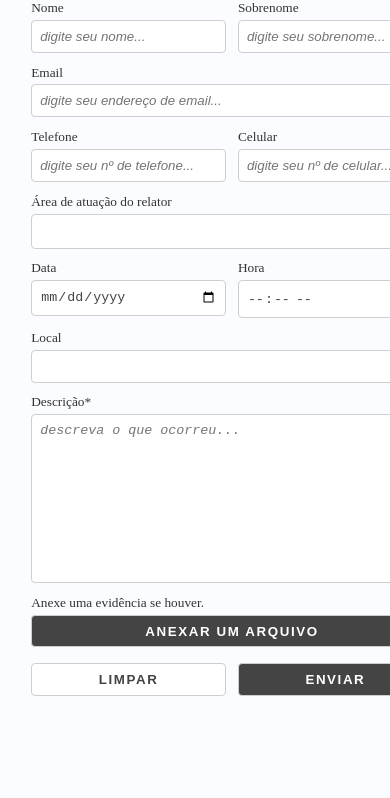
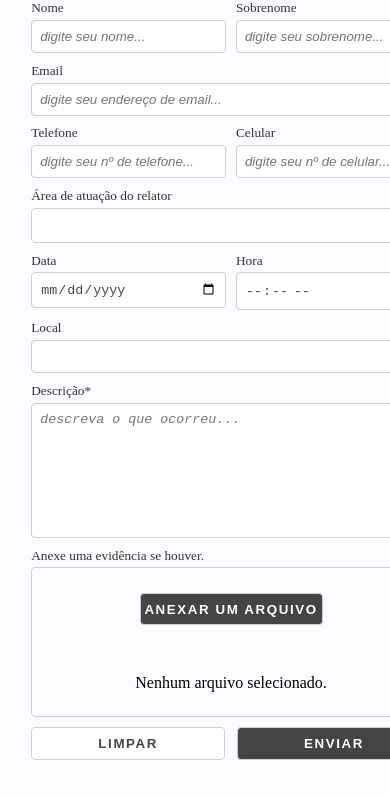
Before and after one commit to fbzpanatto/relprev, an Angular app: page / in a window 390 px wide. Shown: the top 798 px of the page. Built offline with nearby package versions, Linux system fonts and the light colour scheme; a web font is replaced by a local one.

Commit message:
Form responsivity

```diff
--- a/src/app/components/form/form.component.html
+++ b/src/app/components/form/form.component.html
@@ -57,11 +57,17 @@
       placeholder="descreva o que ocorreu..."></textarea>
   </div>
 
-  <div class="field-container">
+  <div class="field-container file-container">
     <label for="upload-file">Anexe uma evidência se houver.</label>
-    <input #uploadFile type="file" id="upload-file" class="upload-file">
-    <button type="button" (click)="setFile($event, uploadFile)">ANEXAR UM ARQUIVO</button>
-    <span>{{ currentFileName }}</span>
+    <div class="border">
+      <input #uploadFile type="file" id="upload-file" class="upload-file">
+      <button type="button" (click)="setFile($event, uploadFile)">ANEXAR UM ARQUIVO</button>
+      @if(currentFileName) {
+        <span>{{ currentFileName }}</span>
+      } @else {
+        <span>Nenhum arquivo selecionado.</span>
+      }
+    </div>
   </div>
 
   <div class="actions-container">
--- a/src/app/components/form/form.component.scss
+++ b/src/app/components/form/form.component.scss
@@ -1,3 +1,5 @@
+@import '../../../styles/variables.scss';
+
 %actionsContainerRowSettings {
   grid-area: span 1 / span 2;
 
@@ -9,17 +11,37 @@
   }
 }
 
+%fileContainerMinHeight {
+  .border {
+    min-height: 150px;
+  }
+}
+
 :host {
   display: block;
 
   form {
     display: grid;
-    gap: 3vmin;
+    gap: 2.5vmin;
 
     .field-container {
       display: flex;
       flex-direction: column;
       gap: 1vmin;
+
+      &.file-container {
+        border-radius: 4px;
+
+        .border {
+          height: 100%;
+          border: 1px solid $cececeColor;
+          border-radius: 4px;
+          display: flex;
+          flex-direction: column;
+          align-items: center;
+          justify-content: space-around;
+        }
+      }
     }
 
     &.xsmall {
@@ -34,6 +56,10 @@
       .field-container:nth-of-type(10),
       .field-container:nth-of-type(11) {
         grid-area: span 1 / span 2;
+      }
+
+      .field-container.file-container {
+        @extend %fileContainerMinHeight
       }
 
       input,
@@ -59,13 +85,16 @@
         grid-area: span 1 / span 2;
       }
 
+      .field-container.file-container {
+        @extend %fileContainerMinHeight
+      }
+
       .actions-container {
         @extend %actionsContainerRowSettings;
       }
     }
 
     &.medium {
-
 
       padding: 0 12vw;
 
@@ -75,6 +104,10 @@
       .field-container:nth-of-type(10),
       .field-container:nth-of-type(11) {
         grid-area: span 1 / span 2;
+      }
+
+      .field-container.file-container {
+        @extend %fileContainerMinHeight
       }
 
       .actions-container {
@@ -91,7 +124,17 @@
         grid-area: span 2 / span 2;
       }
 
+      .field-container:nth-of-type(11) {
+        grid-area: span 2
+      }
+
+      .field-container.file-container {
+        @extend %fileContainerMinHeight
+      }
+
       .actions-container {
+
+        grid-column-start: 3;
 
         display: flex;
         align-items: flex-end;
--- a/src/styles/general.scss
+++ b/src/styles/general.scss
@@ -10,7 +10,7 @@ input, textarea, select {
   border: 1px solid $cececeColor;
   border-radius: $borderInputRadius;
   background-color: #ffffff;
-  padding: 16px;
+  padding: 12px;
   color: #444;
 
   &::placeholder {
@@ -24,7 +24,7 @@ input.upload-file {
 
 textarea {
   resize: none;
-  height: 20vh;
+  height: 16vh;
 }
 
 button {
```
